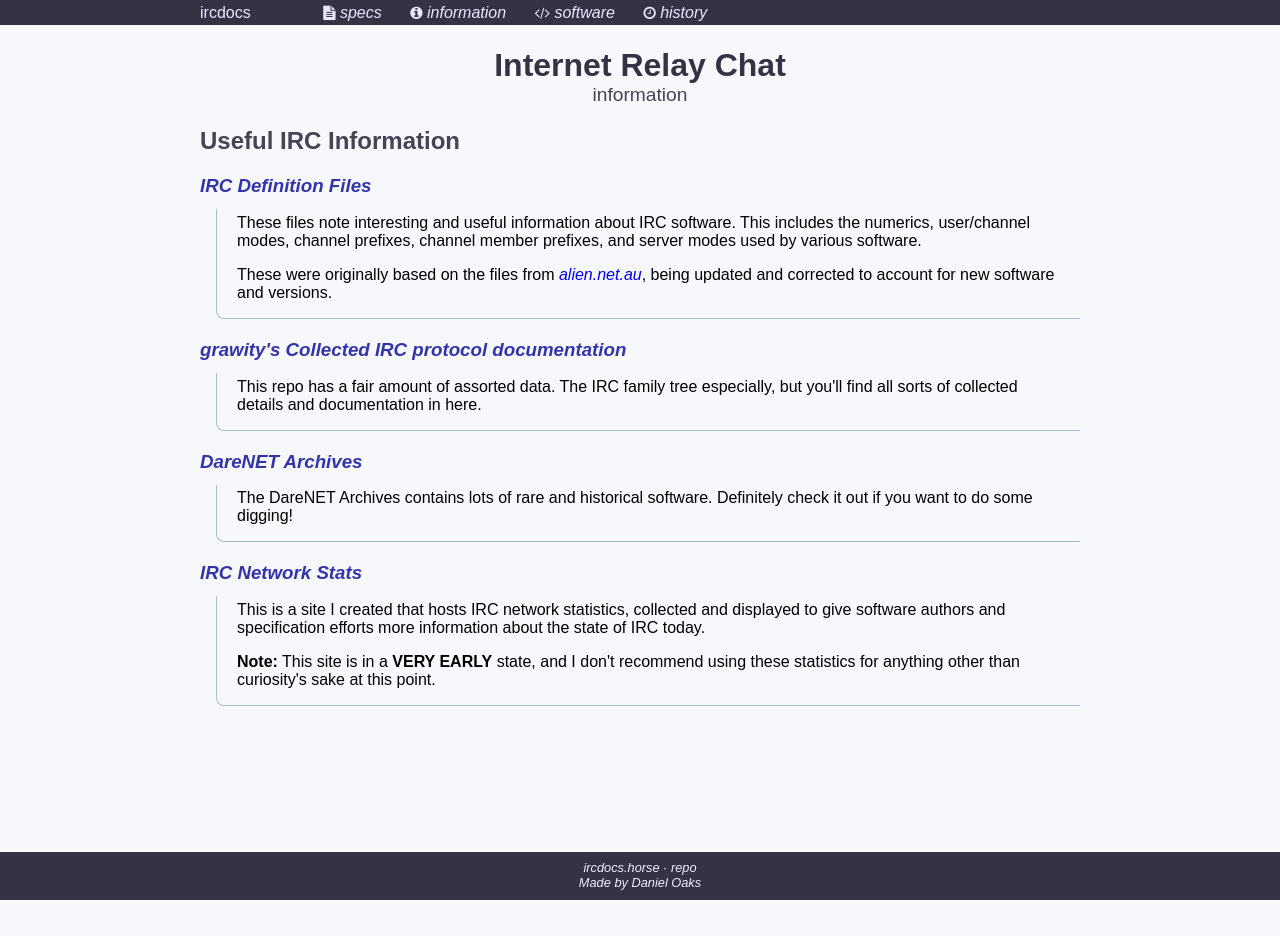
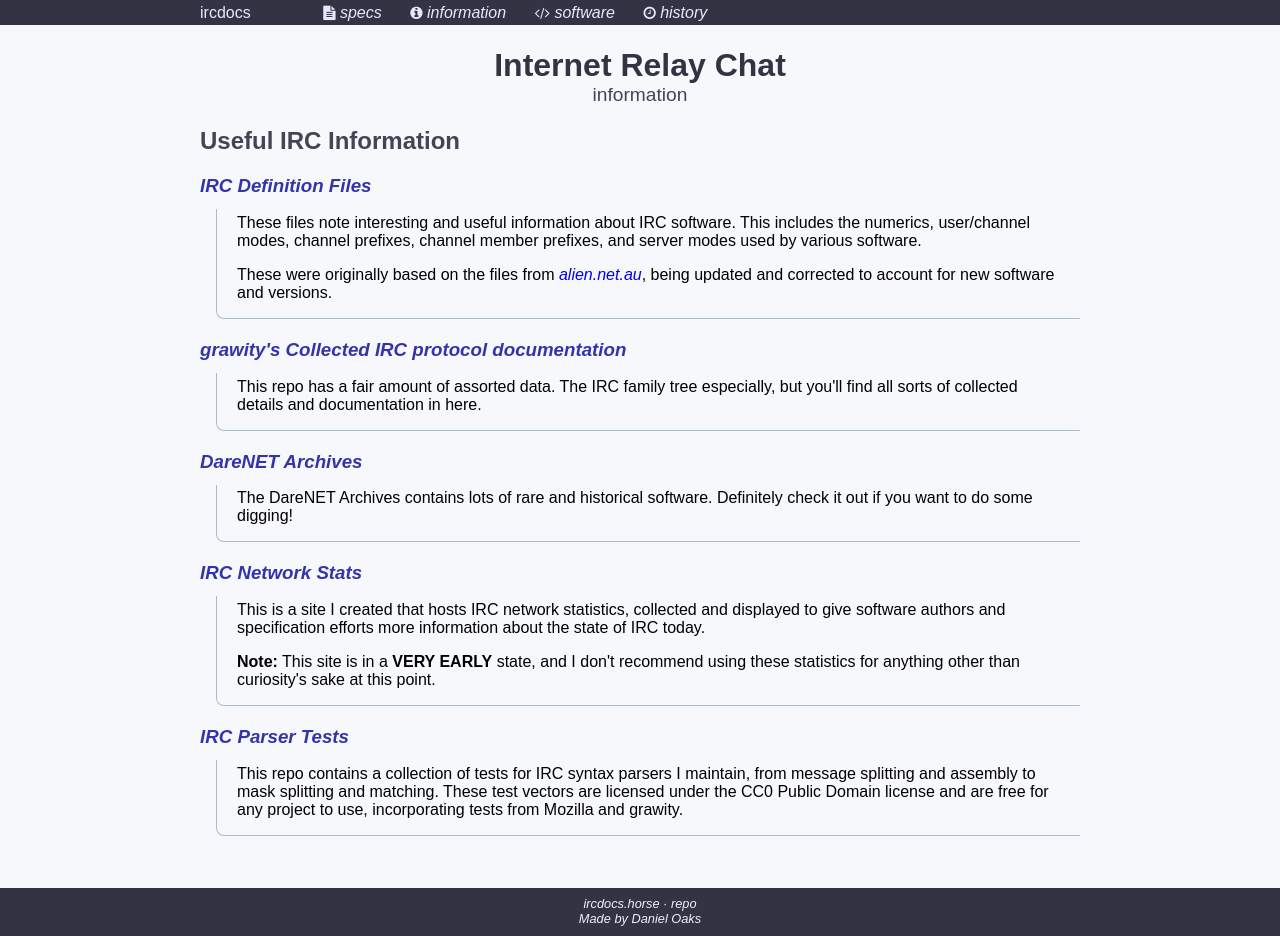
Before and after one commit to ircdocs/ircdocs.horse, a Jekyll site: the page built from info/index.html, in a window 1280 px wide. Built offline with Jekyll 4.4.1, drawn with Linux system fonts in a browser that asks for light colours; nearby versions of some CDN libraries; library files that are not in the unit come from our copies; before the commit the page ends 900 px from its top, so only the background shows below that.

Commit message:
info: Link to IRC Parser Tests repo

```diff
--- a/info/index.html
+++ b/info/index.html
@@ -51,3 +51,12 @@ title: IRC Information
 		<p><strong>Note:</strong> This site is in a <strong>VERY EARLY</strong> state, and I don't recommend using these statistics for anything other than curiosity's sake at this point.</p>
 	</div>
 </div>
+
+<div class="link-block">
+	<div class="name">
+		<h3><a href="https://github.com/DanielOaks/irc-parser-tests">IRC Parser Tests</a></h3>
+	</div>
+	<div class="details">
+		<p>This repo contains a collection of tests for IRC syntax parsers I maintain, from message splitting and assembly to mask splitting and matching. These test vectors are licensed under the CC0 Public Domain license and are free for any project to use, incorporating tests from Mozilla and grawity.</p>
+	</div>
+</div>
```
